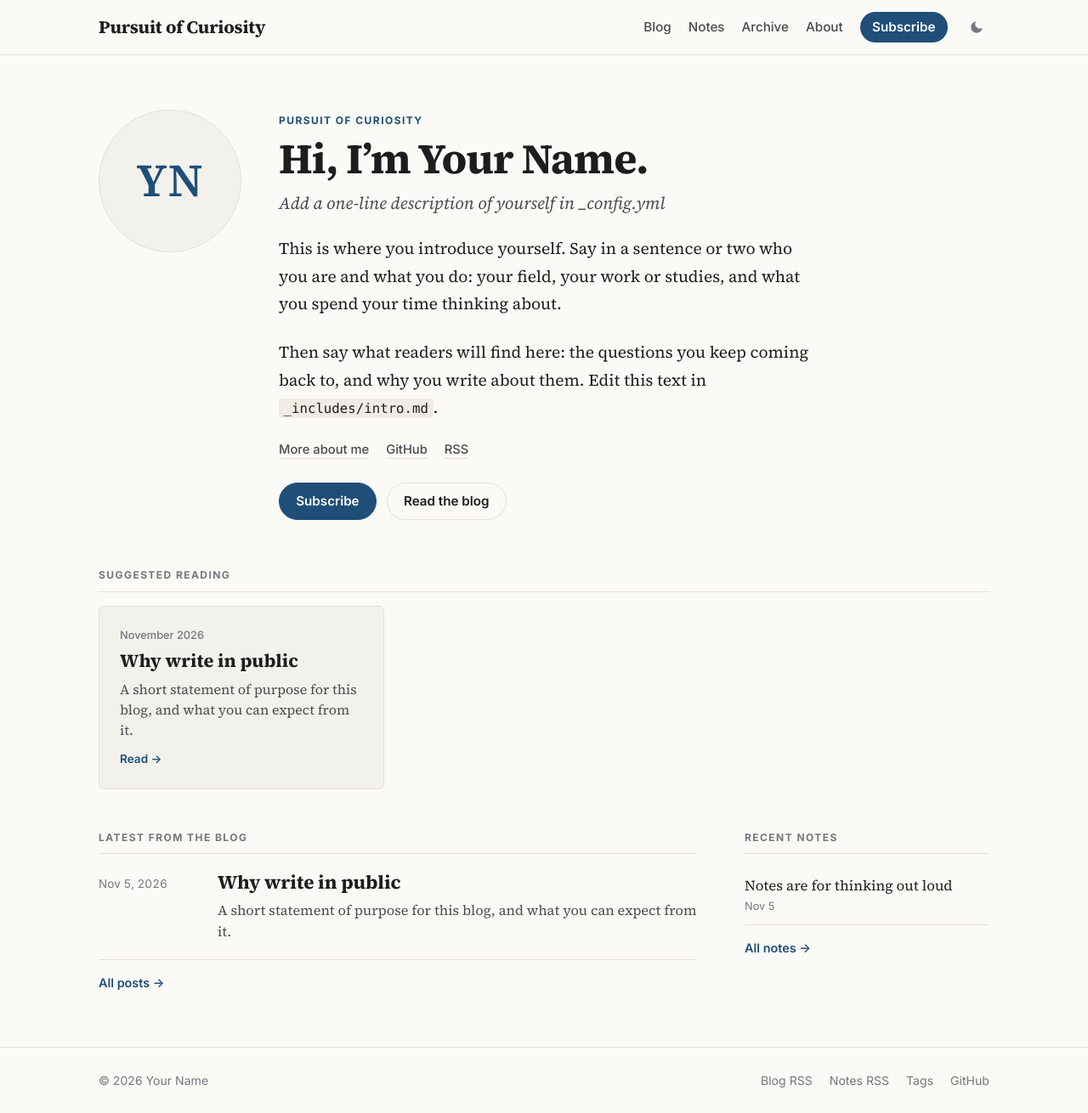
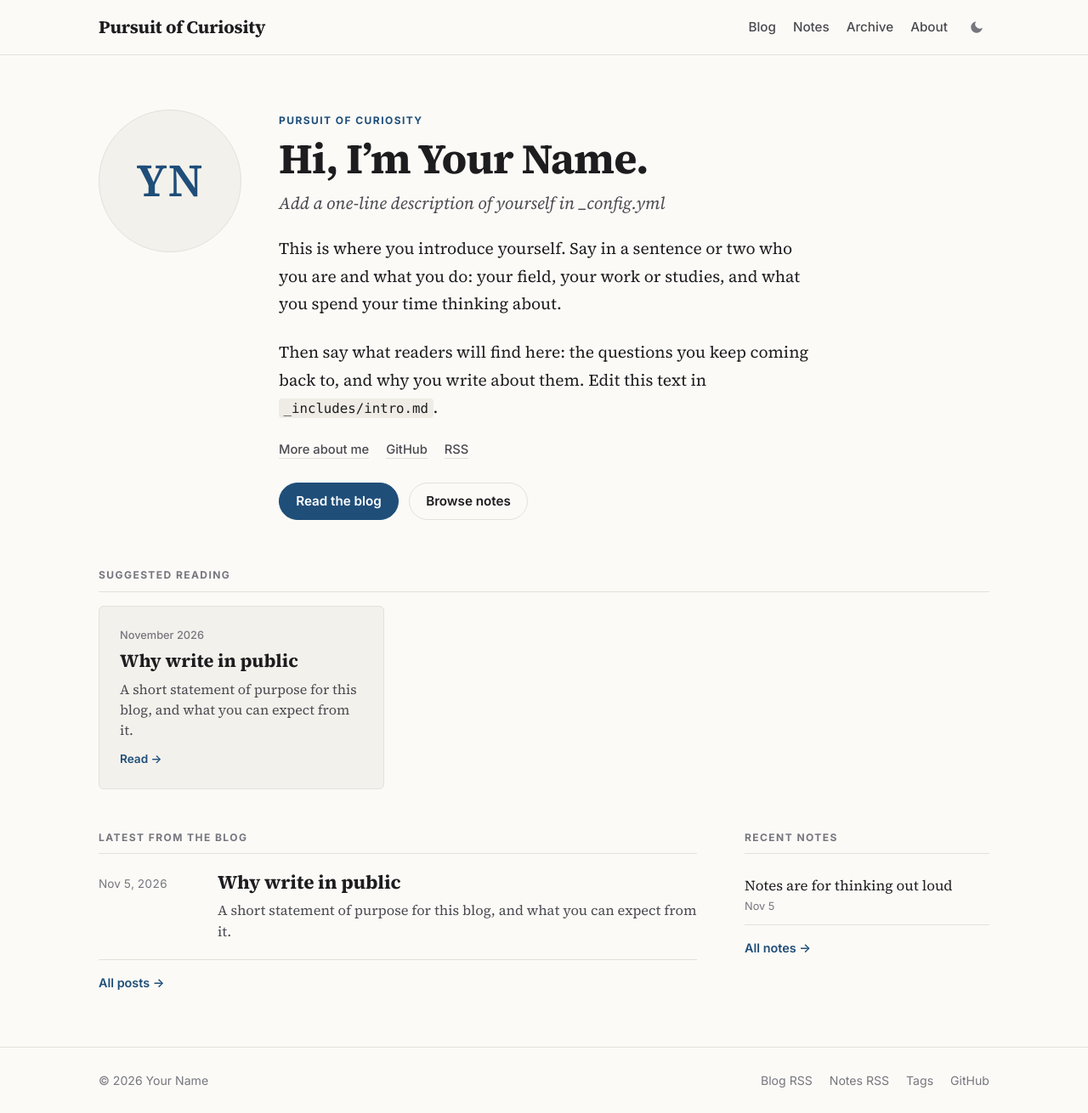
Before and after one commit to CAM-hash-glitch/CAM-hash-glitch.github.io, a Jekyll site: the page built from index.html, in a window 1280 px wide and 1310 px high. Shown: the whole window at 85% size. Built offline with Jekyll 4.4.1, drawn with Linux system fonts in a browser that asks for light colours.

Commit message:
Remove Subscribe buttons from header and home page
The home intro's primary button is now "Read the blog", with "Browse
notes" as the secondary.

Co-Authored-By: Claude Opus 5.5 <noreply@anthropic.com>
Claude-Session: https://claude.ai/code/session_01RAcSR3jGNXXdB1Rpr81eMq

```diff
--- a/_includes/header.html
+++ b/_includes/header.html
@@ -7,7 +7,6 @@
       <a href="{{ '/notes/' | relative_url }}" {% if p contains '/notes/' %}aria-current="page"{% endif %}>Notes</a>
       <a href="{{ '/archive/' | relative_url }}" {% if p contains '/archive/' %}aria-current="page"{% endif %}>Archive</a>
       <a href="{{ '/about/' | relative_url }}" {% if p contains '/about/' %}aria-current="page"{% endif %}>About</a>
-      <a class="btn-subscribe" href="{{ '/subscribe/' | relative_url }}">Subscribe</a>
       <button class="theme-toggle" type="button" aria-label="Toggle dark mode" title="Toggle dark mode">
         <svg class="icon-moon" viewBox="0 0 24 24" width="18" height="18" aria-hidden="true"><path fill="currentColor" d="M21 12.8A9 9 0 1 1 11.2 3a7 7 0 0 0 9.8 9.8z"/></svg>
         <svg class="icon-sun" viewBox="0 0 24 24" width="18" height="18" aria-hidden="true"><circle cx="12" cy="12" r="4.5" fill="currentColor"/><g stroke="currentColor" stroke-width="2" stroke-linecap="round"><path d="M12 1.5v2.5M12 20v2.5M4.6 4.6l1.8 1.8M17.6 17.6l1.8 1.8M1.5 12H4M20 12h2.5M4.6 19.4l1.8-1.8M17.6 6.4l1.8-1.8"/></g></svg>
--- a/assets/css/main.css
+++ b/assets/css/main.css
@@ -112,15 +112,9 @@ img { max-width: 100%; height: auto; }
 .site-nav a { color: var(--text-soft); }
 .site-nav a:hover, .site-nav a[aria-current="page"] { color: var(--text); }
 .site-nav a[aria-current="page"] { text-decoration: underline; text-underline-offset: 6px; text-decoration-thickness: 2px; text-decoration-color: var(--accent); }
-.site-nav .btn-subscribe {
-  background: var(--accent); color: var(--accent-contrast);
-  padding: .4rem .9rem; border-radius: 999px; font-weight: 600;
-}
-.site-nav .btn-subscribe:hover { background: var(--accent-hover); color: var(--accent-contrast); }
 @media (max-width: 640px) {
   .header-inner { min-height: 0; padding-top: .75rem; padding-bottom: .6rem; gap: .35rem; }
   .site-nav { gap: .25rem 1rem; font-size: .9rem; }
-  .site-nav .btn-subscribe { display: none; }
 }
 .theme-toggle {
   background: none; border: 0; color: var(--muted); cursor: pointer;
--- a/index.html
+++ b/index.html
@@ -25,8 +25,8 @@ body_class: home
     </div>
     {% include social-links.html %}
     <p class="intro-actions">
-      <a class="btn" href="{{ '/subscribe/' | relative_url }}">Subscribe</a>
-      <a class="btn btn-ghost" href="{{ '/blog/' | relative_url }}">Read the blog</a>
+      <a class="btn" href="{{ '/blog/' | relative_url }}">Read the blog</a>
+      <a class="btn btn-ghost" href="{{ '/notes/' | relative_url }}">Browse notes</a>
     </p>
   </div>
 </section>
```
